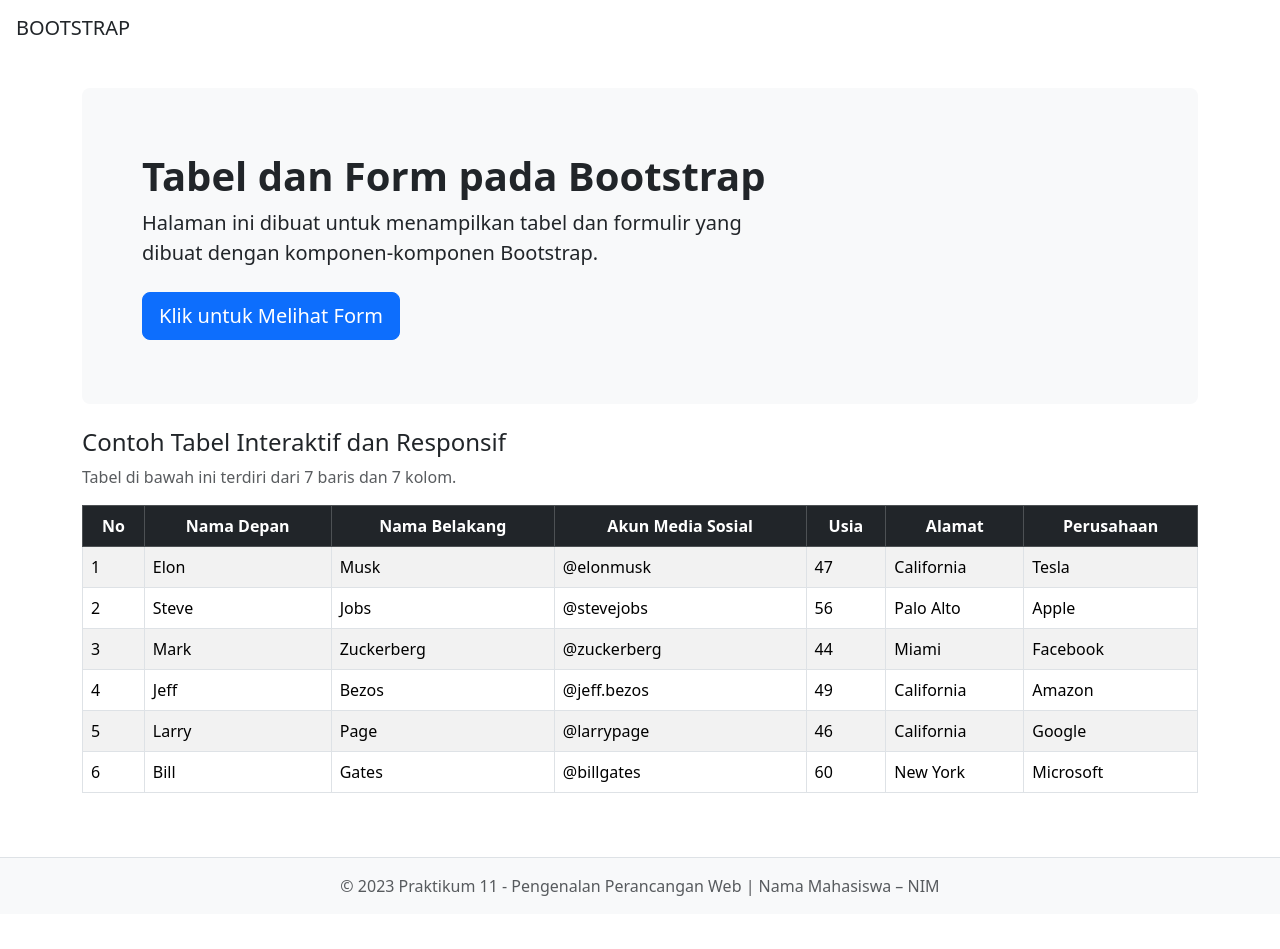
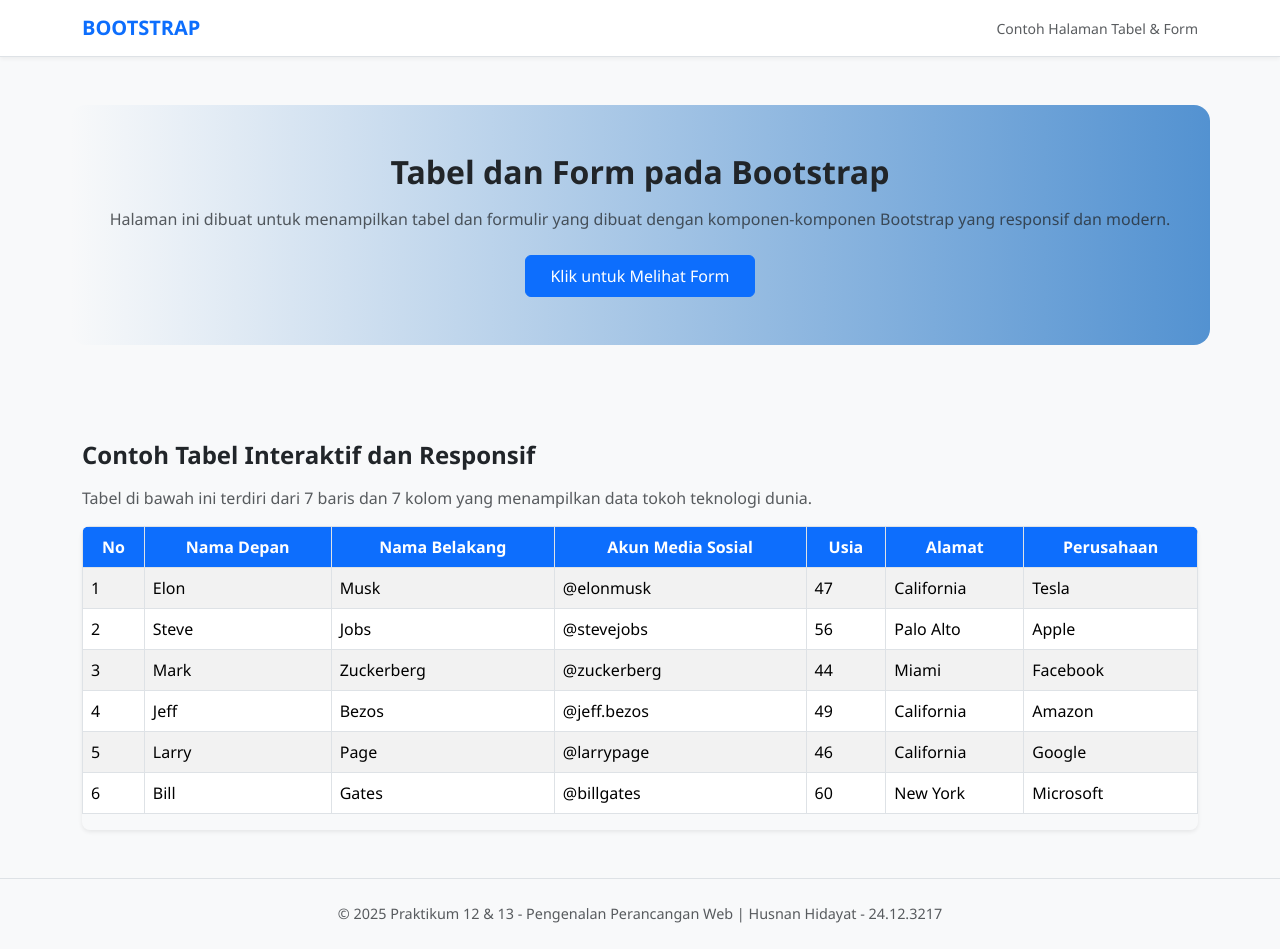
Before and after one commit to husnanhdt/TUGASPPW, a plain HTML site: page index.html in a window 1280 px wide. Before the commit the page ends 914 px from the top, so only its background shows below. Drawn offline with nearby package versions, Linux system fonts and the light colour scheme.

Commit message:
Update index.html

```diff
--- a/index.html
+++ b/index.html
@@ -1,40 +1,78 @@
 <!DOCTYPE html>
-<html lang="id">
+<html lang="en">
 
 <head>
     <meta charset="UTF-8">
     <meta name="viewport" content="width=device-width, initial-scale=1">
-    <title>Bootstrap - Praktikum</title>
+    <title>Bootstrap Tabel dan Form</title>
     <link href="https://cdn.jsdelivr.net/npm/bootstrap@5.3.3/dist/css/bootstrap.min.css" rel="stylesheet">
+    <style>
+        body {
+            font-family: 'Segoe UI', sans-serif;
+        }
+
+        header {
+            background-color: #ffffff;
+            box-shadow: 0 2px 4px rgba(0, 0, 0, 0.05);
+        }
+
+        .jumbotron {
+            background: linear-gradient(to right, #f8f9fa, #5392d1);
+            border-radius: 1rem;
+            padding: 3rem 2rem;
+        }
+
+        .table th,
+        .table td {
+            vertical-align: middle;
+        }
+
+        .table thead th {
+            background-color: #0d6efd;
+            color: #fff;
+        }
+
+        .btn-primary {
+            padding: 0.5rem 1.5rem;
+            font-weight: 500;
+        }
+
+        footer {
+            font-size: 0.9rem;
+            background-color: #f8f9fa;
+        }
+    </style>
 </head>
 
-<body>
+<body class="bg-light">
 
     <!-- Header -->
-    <header class="p-3">
-        <h5>BOOTSTRAP</h5>
+    <header class="p-3 border-bottom">
+        <div class="container d-flex align-items-center justify-content-between">
+            <h5 class="mb-0 fw-bold text-primary">BOOTSTRAP</h5>
+            <span class="text-muted small">Contoh Halaman Tabel & Form</span>
+        </div>
     </header>
 
-    <!-- Jumbotron -->
-    <div class="container my-4">
-        <div class="p-5 mb-4 bg-light rounded-3">
-            <div class="container-fluid py-3">
-                <h2 class="display-6 fw-bold">Tabel dan Form pada Bootstrap</h2>
-                <p class="col-md-8 fs-5">Halaman ini dibuat untuk menampilkan tabel dan formulir yang dibuat dengan
-                    komponen-komponen Bootstrap.</p>
-                <a href="form.html" class="btn btn-primary btn-lg mt-2">Klik untuk Melihat Form</a>
+    <!-- Hero Section -->
+    <section class="py-5">
+        <div class="container jumbotron text-center">
+            <h2 class="fw-bold mb-3">Tabel dan Form pada Bootstrap</h2>
+            <p class="mb-4 text-muted">Halaman ini dibuat untuk menampilkan tabel dan formulir yang dibuat dengan
+                komponen-komponen Bootstrap yang responsif dan modern.</p>
+            <a href="form.html" class="btn btn-primary">Klik untuk Melihat Form</a>
         </div>
-        </div>
-    </div>
+    </section>
 
-    <!-- Tabel -->
-    <div class="container mb-5">
-        <h4 class="mb-2">Contoh Tabel Interaktif dan Responsif</h4>
-        <p class="text-muted">Tabel di bawah ini terdiri dari 7 baris dan 7 kolom.</p>
-
-        <div class="table-responsive">
-            <table class="table table-striped table-hover table-bordered align-middle">
-                <thead class="table-dark text-center">
+    <!-- Tabel Section -->
+    <section class="py-5">
+        <div class="container">
+            <h4 class="fw-bold mb-3 text-dark">Contoh Tabel Interaktif dan Responsif</h4>
+            <p class="text-muted mb-3">Tabel di bawah ini terdiri dari 7 baris dan 7 kolom yang menampilkan data tokoh
+                teknologi dunia.</p>
+            <div class="table-responsive rounded-3 shadow-sm">
+                <table class="table table-bordered table-hover table-striped align-middle">
+                    <thead class="text-center">
                         <tr>
                             <th>No</th>
                             <th>Nama Depan</th>
@@ -64,6 +102,7 @@
                             <td>Palo Alto</td>
                             <td>Apple</td>
                         </tr>
+
                         <tr>
                             <td>3</td>
                             <td>Mark</td>
@@ -104,10 +143,13 @@
                 </table>
             </div>
         </div>
+    </section>
 
     <!-- Footer -->
-    <footer class="bg-light text-center text-muted py-3 border-top">
-        <p class="mb-0">© 2023 Praktikum 11 - Pengenalan Perancangan Web | Nama Mahasiswa – NIM</p>
+    <footer class="text-center py-4 border-top text-muted">
+        <div class="container">
+            © 2025 Praktikum 12 & 13 - Pengenalan Perancangan Web | Husnan Hidayat - 24.12.3217
+        </div>
     </footer>
 
 </body>
```
Lines whose indentation alone changed are shown as unchanged.
